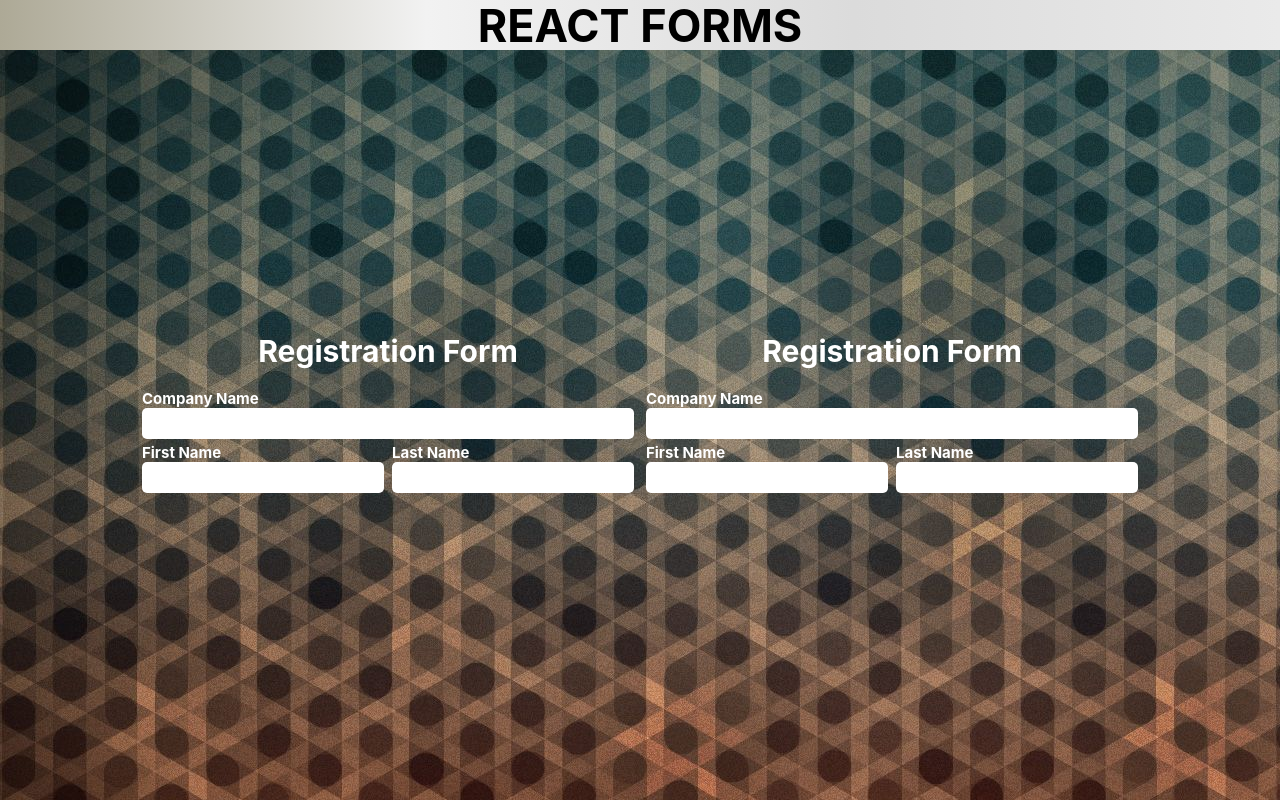
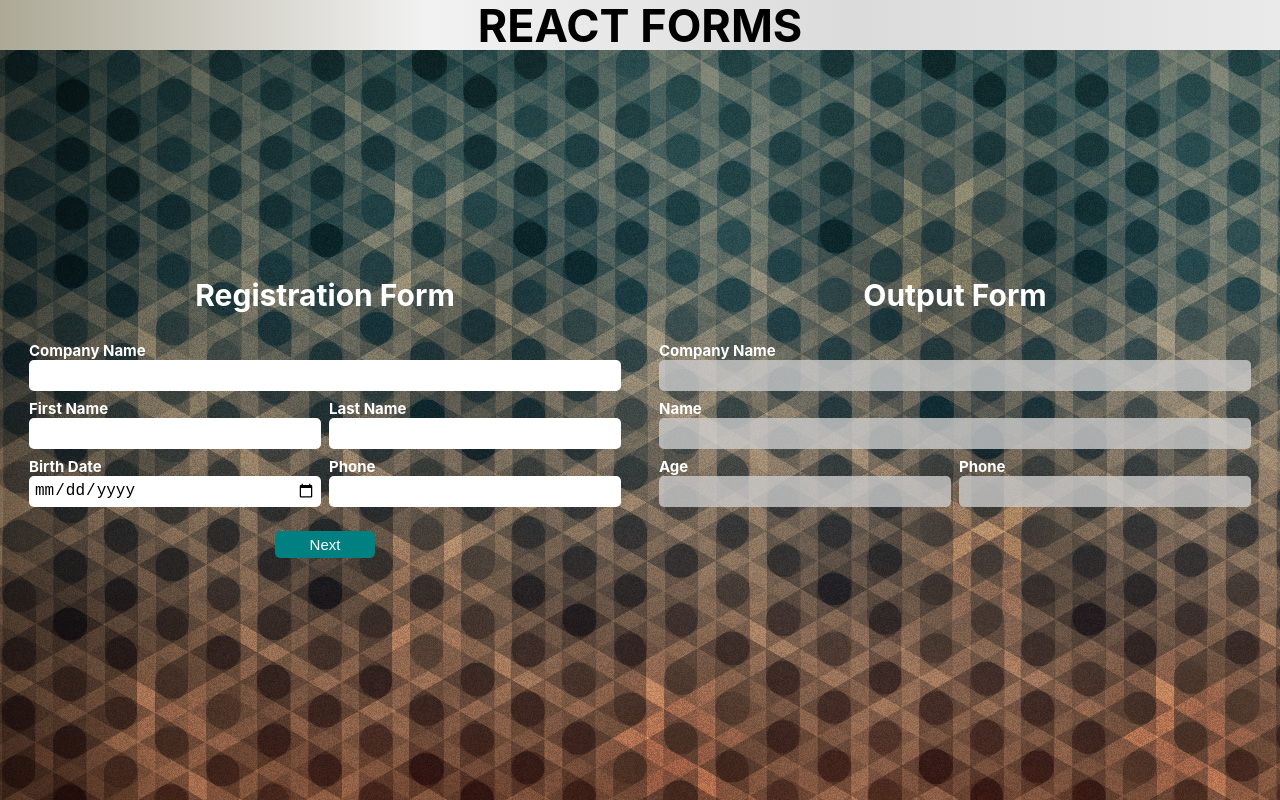
Before and after one commit to ambashtalk/react-forms, a React (Create React App) app: page / in a window 1280 px wide. Built offline with nearby package versions, Linux system fonts and the light colour scheme.

Commit message:
UI Done, pending event handling

```diff
--- a/src/components/RegistrationForm/FormComponents/FormButton.tsx
+++ b/src/components/RegistrationForm/FormComponents/FormButton.tsx
@@ -1 +1,17 @@
-export {}
+import styled from "styled-components";
+import { Button } from "../../tags/Form";
+import React, { MouseEventHandler } from "react";
+
+const StyledButton = styled(Button)`
+  margin-top: 2rem;
+`;
+
+type proptype = {
+  clicked?: MouseEventHandler;
+}
+
+const FormButton: React.FC<proptype> = (props) => {
+  return <StyledButton onClick={props.clicked}>{props.children}</StyledButton>;
+};
+
+export default FormButton;
--- /dev/null
+++ b/src/components/RegistrationForm/FormComponents/FormFieldSet.tsx
@@ -0,0 +1,14 @@
+import styled from "styled-components";
+import { FieldSet } from "../../tags/Form";
+
+type proptype = {
+    display?: string
+};
+
+const FormFieldSet = styled(FieldSet)`
+    border: none;
+    display: ${(props: proptype) => props.display? props.display : "flex"};
+    flex-direction: column;
+`
+
+export default FormFieldSet;
--- a/src/components/RegistrationForm/FormComponents/FormInputField.tsx
+++ b/src/components/RegistrationForm/FormComponents/FormInputField.tsx
@@ -13,18 +13,27 @@ type proptype = {
 
 const FormColFlex = styled(ColFlex)`
     margin: 0 0.4rem;
-    flex: 1;
+    /* flex: 1; */
+    & :disabled {
+      background-color: #cccc;
+    }
+
 `;
 
-const FormInputField: React.FC<proptype> = (props) => (
-  <FormColFlex>
+const FormInputField: React.FC<proptype> = (props) => {
+  // console.log(props);
+  // console.log(rest);
+
+
+  return <FormColFlex>
     {props.label ? <Label htmlFor={props.id}>{props.label}</Label> : null}
     <Input
-      id={props.id}
-      type={props.type}
-      placeholder={props.placeholder ? props.placeholder : ""}
+      {...props}
+      // id={props.id}
+      // type={props.type}
+      // placeholder={props.placeholder ? props.placeholder : ""}
     />
   </FormColFlex>
-);
+};
 
 export default FormInputField;
--- a/src/components/RegistrationForm/FormComponents/FormWrapper.tsx
+++ b/src/components/RegistrationForm/FormComponents/FormWrapper.tsx
@@ -4,6 +4,8 @@ import Form from "../../tags/Form";
 const FormWrapper = styled(Form)`
   font-size: 1.2rem;
   margin-bottom: 2rem;
+  max-width: 60rem;
+  flex:1;
 
 `;
 export default FormWrapper;
--- a/src/components/RegistrationForm/RegistrationForm.tsx
+++ b/src/components/RegistrationForm/RegistrationForm.tsx
@@ -1,46 +1,95 @@
-import React from "react";
+import React, { MouseEventHandler, useState } from "react";
 import styled from "styled-components";
 import formBackground from "../../assets/cipher-bg.jpg";
 import { RowFlex } from "../tags/Div";
+import FormFieldSet from "./FormComponents/FormFieldSet";
 import FormHeading from "./FormComponents/FormHeading";
 import FormInputField from "./FormComponents/FormInputField";
 import FormSection from "./FormComponents/FormSection";
 import FormWrapper from "./FormComponents/FormWrapper";
+import FormButton from "./FormComponents/FormButton";
 
 const FormRow = styled(RowFlex)`
   margin: 0.4rem 0;
+  flex-wrap: wrap;
+
+  & > * {
+    flex: 1;
+  }
+`;
+
+const ButtonRow = styled(RowFlex)`
+  justify-content: space-around;
   flex-wrap: wrap;
 `;
 
 const FormPage = styled(RowFlex)`
   flex-wrap: wrap;
-  width: auto;
-  min-width: 80%;
+  /* width: auto; */
+  min-width: 100%;
   justify-content: space-around;
   align-self: center;
 `;
+
 
 const RegistrationForm = () => {
   return (
     <FormSection bg={formBackground}>
       <FormPage>
-
         <FormWrapper>
+          <FormFieldSet>
+            <FormRow>
               <FormHeading>Registration Form</FormHeading>
+            </FormRow>
+            <FormRow>
               <FormInputField id="cname" type="text" label="Company Name" />
+            </FormRow>
             <FormRow>
               <FormInputField id="fname" type="text" label="First Name" />
               <FormInputField id="lname" type="text" label="Last Name" />
             </FormRow>
+            <FormRow>
+              <FormInputField id="dob" type="date" label="Birth Date" />
+              <FormInputField id="phno" type="number" label="Phone" />
+            </FormRow>
+            <ButtonRow>
+              <FormButton>Next</FormButton>
+            </ButtonRow>
+          </FormFieldSet>
+
+          <FormFieldSet display="none">
+          {/* <FormFieldSet> */}
+            <FormInputField id="email" type="email" label="Email" />
+            <FormInputField id="username" type="text" label="Username" />
+            <FormInputField id="password" type="password" label="Password" />
+            <FormInputField
+              id="passowrd"
+              type="password"
+              label="Confirm Password"
+            />
+            <ButtonRow>
+              <FormButton>Prev</FormButton>
+              <FormButton>Submit</FormButton>
+            </ButtonRow>
+          </FormFieldSet>
         </FormWrapper>
 
         <FormWrapper>
-          <FormHeading>Registration Form</FormHeading>
-          <FormInputField id="cname" type="text" label="Company Name" />
+          <FormFieldSet>
             <FormRow>
-            <FormInputField id="fname" type="text" label="First Name" />
-            <FormInputField id="lname" type="text" label="Last Name" />
+              <FormHeading>Output Form</FormHeading>
             </FormRow>
+            <FormRow>
+              <FormInputField id="v-cname" type="text" label="Company Name" {...{disabled: true}} />
+            </FormRow>
+            <FormRow>
+              <FormInputField id="v-full-name" type="text" label="Name" {...{disabled: true}}/>
+            </FormRow>
+            <FormRow>
+              <FormInputField id="v-age" type="number" label="Age" {...{disabled: true}}/>
+              <FormInputField id="v-phno" type="number" label="Phone" {...{disabled: true}}/>
+            </FormRow>
+          </FormFieldSet>
         </FormWrapper>
 
       </FormPage>
--- a/src/components/tags/Form.tsx
+++ b/src/components/tags/Form.tsx
@@ -35,7 +35,13 @@ outline: none;
 border-radius: 0.5rem;
 background-color: teal;
 color: white;
+font-size: 1.5rem;
+width: 10rem;
 &:hover {
-    background-color: skyblue;
+    background-color: #143032;
 };
 `
+
+export const FieldSet = styled.fieldset`
+
+`
```
Also changed, not shown: src/components/tags/Button.tsx (added, +9 -0 lines). Lines whose indentation alone changed are shown as unchanged.
